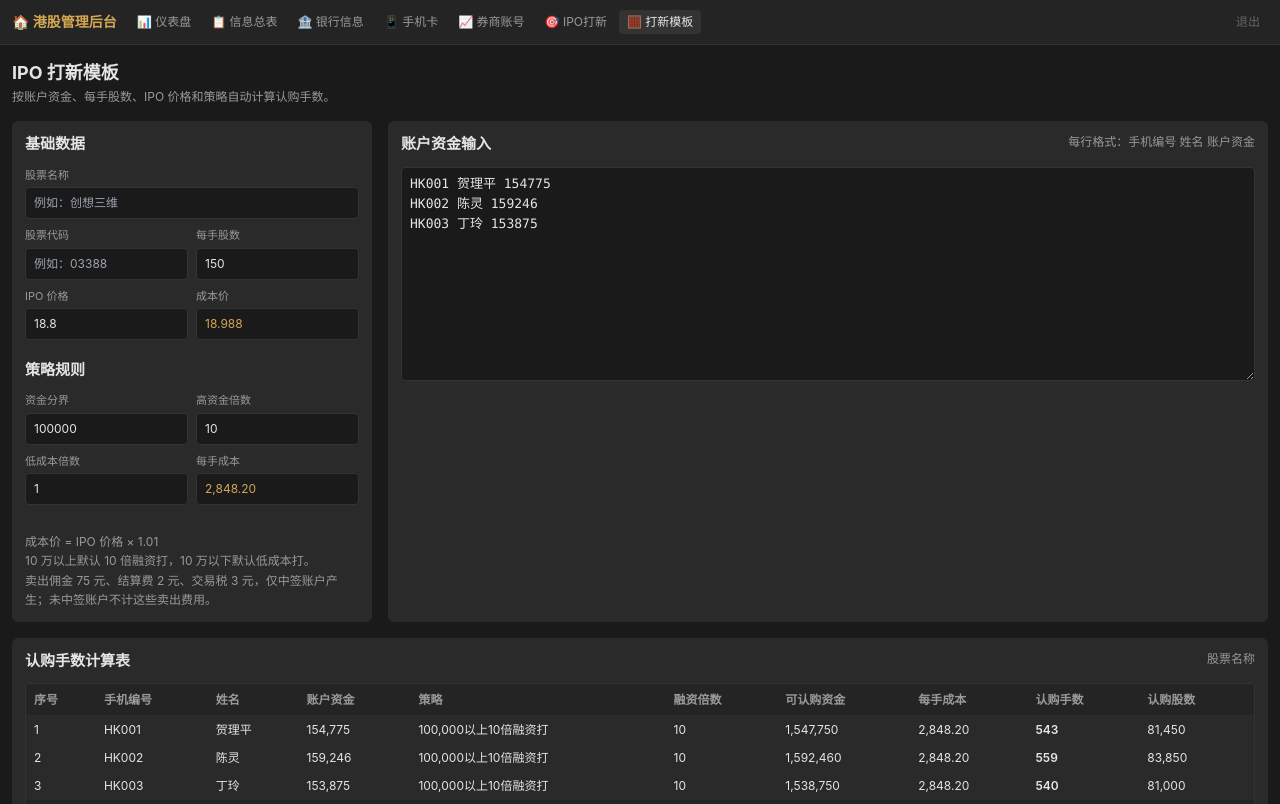
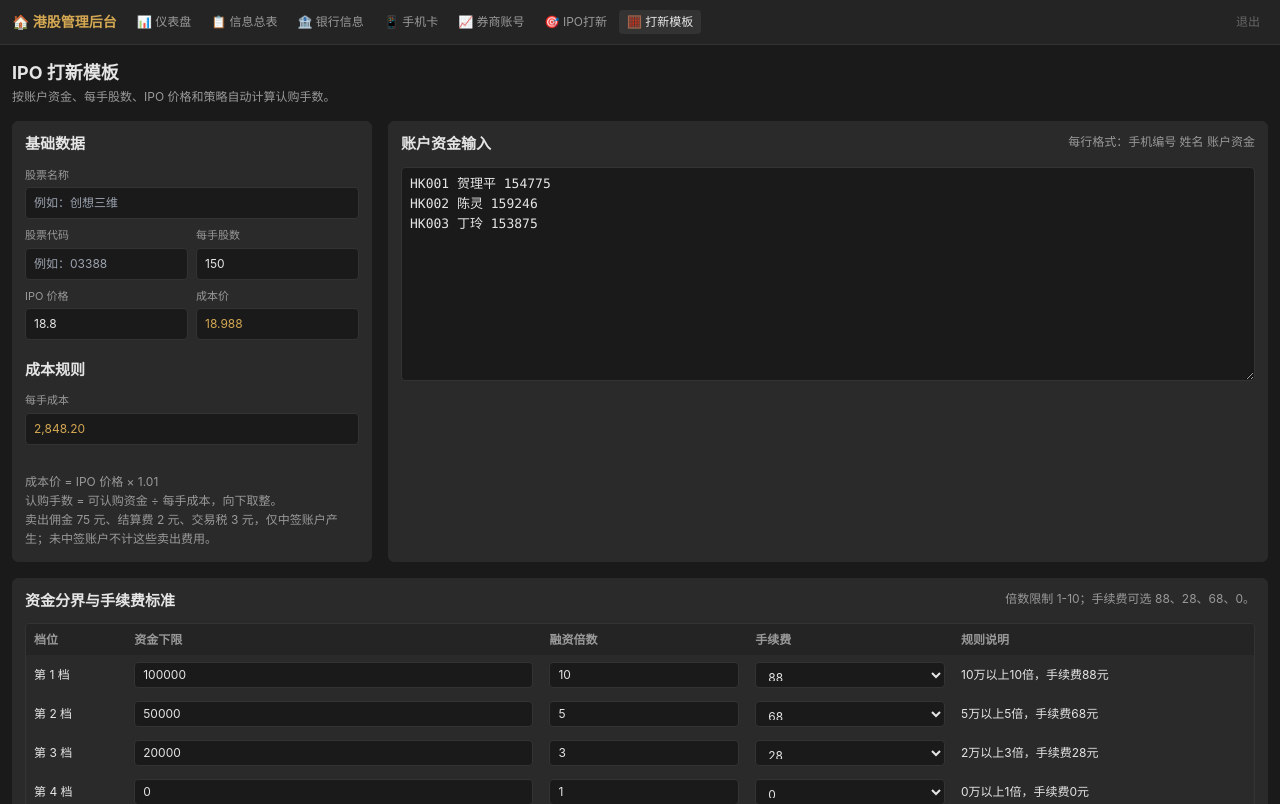
Before and after one commit to xieyajun32-oss/hkipo-admin, a React (Vite) app in the folder frontend/: page /admin/ipo-template in a window 1280 px wide. Shown: the top 804 px of the page. Built offline with nearby package versions, Linux system fonts and the light colour scheme; sample sign-in values are in the browser's storage.

Commit message:
完善打新模板资金分界手续费规则

```diff
--- a/frontend/src/index.css
+++ b/frontend/src/index.css
@@ -146,7 +146,8 @@ body {
 }
 
 .template-field input,
-.template-textarea {
+.template-textarea,
+.template-table-input {
   width: 100%;
   border: 1px solid var(--border);
   border-radius: 4px;
@@ -157,7 +158,8 @@ body {
 }
 
 .template-field input:focus,
-.template-textarea:focus {
+.template-textarea:focus,
+.template-table-input:focus {
   border-color: var(--accent);
 }
 
@@ -179,3 +181,8 @@ body {
   border-top: 1px solid var(--border-soft);
   padding-top: 10px;
 }
+
+.template-table-input {
+  min-width: 96px;
+  height: 26px;
+}
--- a/frontend/src/pages/IpoTemplate.jsx
+++ b/frontend/src/pages/IpoTemplate.jsx
@@ -3,6 +3,13 @@ import React, { useMemo, useState } from 'react'
 const defaultAccounts = `HK001 贺理平 154775
 HK002 陈灵 159246
 HK003 丁玲 153875`
+const feeOptions = [88, 28, 68, 0]
+const defaultTiers = [
+  { threshold: 100000, leverage: 10, fee: 88 },
+  { threshold: 50000, leverage: 5, fee: 68 },
+  { threshold: 20000, leverage: 3, fee: 28 },
+  { threshold: 0, leverage: 1, fee: 0 },
+]
 
 function fmt(value, digits = 2) {
   if (value === null || value === undefined || Number.isNaN(value)) return '-'
@@ -30,22 +37,46 @@ function parseAccounts(text) {
     })
 }
 
+function clampLeverage(value) {
+  const parsed = Number(value)
+  if (!Number.isFinite(parsed)) return 1
+  return Math.max(1, Math.min(10, parsed))
+}
+
+function tierLabel(tier) {
+  if (!tier) return '-'
+  return `${fmt(tier.threshold / 10000, 0)}万以上${fmt(tier.leverage, 0)}倍，手续费${fmt(tier.fee, 0)}元`
+}
+
+function matchTier(capital, tiers) {
+  const sorted = [...tiers].sort((a, b) => Number(b.threshold || 0) - Number(a.threshold || 0))
+  return sorted.find(tier => capital >= Number(tier.threshold || 0)) || sorted.at(-1) || defaultTiers.at(-1)
+}
+
 export default function IpoTemplate() {
   const [stockName, setStockName] = useState('')
   const [stockCode, setStockCode] = useState('')
   const [lotShares, setLotShares] = useState(150)
   const [ipoPrice, setIpoPrice] = useState(18.8)
-  const [highThreshold, setHighThreshold] = useState(100000)
-  const [highLeverage, setHighLeverage] = useState(10)
-  const [lowLeverage, setLowLeverage] = useState(1)
+  const [tiers, setTiers] = useState(defaultTiers)
   const [accountsText, setAccountsText] = useState(defaultAccounts)
 
   const costPrice = Number(ipoPrice || 0) * 1.01
   const lotCost = Number(lotShares || 0) * costPrice
 
+  const updateTier = (index, key, value) => {
+    setTiers(current => current.map((tier, idx) => {
+      if (idx !== index) return tier
+      if (key === 'leverage') return { ...tier, leverage: clampLeverage(value) }
+      return { ...tier, [key]: Number(value) }
+    }))
+  }
+
   const rows = useMemo(() => {
     return parseAccounts(accountsText).map(row => {
-      const leverage = row.capital >= Number(highThreshold || 0) ? Number(highLeverage || 0) : Number(lowLeverage || 0)
+      const tier = matchTier(row.capital, tiers)
+      const leverage = clampLeverage(tier?.leverage)
+      const subscriptionFee = Number(tier?.fee || 0)
       const buyingPower = row.capital * leverage
       const lots = lotCost > 0 ? Math.floor(buyingPower / lotCost) : 0
       const shares = lots * Number(lotShares || 0)
@@ -53,22 +84,22 @@ export default function IpoTemplate() {
       return {
         ...row,
         leverage,
+        subscriptionFee,
         buyingPower,
         lots,
         shares,
-        strategy: row.capital >= Number(highThreshold || 0)
-          ? `${fmt(highThreshold, 0)}以上${fmt(highLeverage, 0)}倍融资打`
-          : `${fmt(highThreshold, 0)}以下低成本打`,
+        strategy: tierLabel(tier),
       }
     })
-  }, [accountsText, highLeverage, highThreshold, lotCost, lotShares, lowLeverage])
+  }, [accountsText, lotCost, lotShares, tiers])
 
   const totals = rows.reduce((sum, row) => ({
     capital: sum.capital + row.capital,
     buyingPower: sum.buyingPower + row.buyingPower,
     lots: sum.lots + row.lots,
     shares: sum.shares + row.shares,
-  }), { capital: 0, buyingPower: 0, lots: 0, shares: 0 })
+    subscriptionFee: sum.subscriptionFee + row.subscriptionFee,
+  }), { capital: 0, buyingPower: 0, lots: 0, shares: 0, subscriptionFee: 0 })
 
   return (
     <div>
@@ -107,20 +138,8 @@ export default function IpoTemplate() {
             </label>
           </div>
 
-          <h2 className="font-semibold mt-5 mb-3">策略规则</h2>
-          <div className="grid grid-cols-2 gap-2">
-            <label className="template-field">
-              <span>资金分界</span>
-              <input type="number" value={highThreshold} onChange={e => setHighThreshold(Number(e.target.value))} />
-            </label>
-            <label className="template-field">
-              <span>高资金倍数</span>
-              <input type="number" value={highLeverage} onChange={e => setHighLeverage(Number(e.target.value))} />
-            </label>
-            <label className="template-field">
-              <span>低成本倍数</span>
-              <input type="number" value={lowLeverage} onChange={e => setLowLeverage(Number(e.target.value))} />
-            </label>
+          <h2 className="font-semibold mt-5 mb-3">成本规则</h2>
+          <div className="grid grid-cols-1 gap-2">
             <label className="template-field">
               <span>每手成本</span>
               <input value={fmt(lotCost, 2)} readOnly />
@@ -129,7 +148,7 @@ export default function IpoTemplate() {
 
           <div className="template-rule mt-4">
             <div>成本价 = IPO 价格 × 1.01</div>
-            <div>10 万以上默认 10 倍融资打，10 万以下默认低成本打。</div>
+            <div>认购手数 = 可认购资金 ÷ 每手成本，向下取整。</div>
             <div>卖出佣金 75 元、结算费 2 元、交易税 3 元，仅中签账户产生；未中签账户不计这些卖出费用。</div>
           </div>
         </section>
@@ -152,6 +171,47 @@ export default function IpoTemplate() {
 
       <section className="template-panel mt-4">
         <div className="flex flex-wrap justify-between gap-2 mb-3">
+          <h2 className="font-semibold">资金分界与手续费标准</h2>
+          <div className="text-xs" style={{ color: 'var(--text-secondary)' }}>
+            倍数限制 1-10；手续费可选 88、28、68、0。
+          </div>
+        </div>
+        <div className="overflow-x-auto rounded border" style={{ borderColor: 'var(--border)' }}>
+          <table className="w-full min-w-[720px] text-xs ipo-import-table">
+            <thead>
+              <tr>
+                <th className="text-left px-2 py-2">档位</th>
+                <th className="text-left px-2 py-2">资金下限</th>
+                <th className="text-left px-2 py-2">融资倍数</th>
+                <th className="text-left px-2 py-2">手续费</th>
+                <th className="text-left px-2 py-2">规则说明</th>
+              </tr>
+            </thead>
+            <tbody>
+              {tiers.map((tier, index) => (
+                <tr key={index}>
+                  <td className="px-2 py-1.5">第 {index + 1} 档</td>
+                  <td className="px-2 py-1.5">
+                    <input className="template-table-input" type="number" value={tier.threshold} onChange={e => updateTier(index, 'threshold', e.target.value)} />
+                  </td>
+                  <td className="px-2 py-1.5">
+                    <input className="template-table-input" type="number" min="1" max="10" value={tier.leverage} onChange={e => updateTier(index, 'leverage', e.target.value)} />
+                  </td>
+                  <td className="px-2 py-1.5">
+                    <select className="template-table-input" value={tier.fee} onChange={e => updateTier(index, 'fee', e.target.value)}>
+                      {feeOptions.map(fee => <option key={fee} value={fee}>{fee}</option>)}
+                    </select>
+                  </td>
+                  <td className="px-2 py-1.5">{tierLabel(tier)}</td>
+                </tr>
+              ))}
+            </tbody>
+          </table>
+        </div>
+      </section>
+
+      <section className="template-panel mt-4">
+        <div className="flex flex-wrap justify-between gap-2 mb-3">
           <h2 className="font-semibold">认购手数计算表</h2>
           <div className="text-xs" style={{ color: 'var(--text-secondary)' }}>
             {stockName || '股票名称'} {stockCode ? `(${stockCode})` : ''}
@@ -167,6 +227,7 @@ export default function IpoTemplate() {
                 <th className="text-left px-2 py-2">账户资金</th>
                 <th className="text-left px-2 py-2">策略</th>
                 <th className="text-left px-2 py-2">融资倍数</th>
+                <th className="text-left px-2 py-2">手续费</th>
                 <th className="text-left px-2 py-2">可认购资金</th>
                 <th className="text-left px-2 py-2">每手成本</th>
                 <th className="text-left px-2 py-2">认购手数</th>
@@ -182,6 +243,7 @@ export default function IpoTemplate() {
                   <td className="px-2 py-1.5">{fmt(row.capital, 0)}</td>
                   <td className="px-2 py-1.5">{row.strategy}</td>
                   <td className="px-2 py-1.5">{fmt(row.leverage, 0)}</td>
+                  <td className="px-2 py-1.5">{fmt(row.subscriptionFee, 0)}</td>
                   <td className="px-2 py-1.5">{fmt(row.buyingPower, 0)}</td>
                   <td className="px-2 py-1.5">{fmt(lotCost, 2)}</td>
                   <td className="px-2 py-1.5 font-semibold">{fmt(row.lots, 0)}</td>
@@ -197,6 +259,7 @@ export default function IpoTemplate() {
                 <td className="px-2 py-2 font-semibold">{fmt(totals.capital, 0)}</td>
                 <td />
                 <td />
+                <td className="px-2 py-2 font-semibold">{fmt(totals.subscriptionFee, 0)}</td>
                 <td className="px-2 py-2 font-semibold">{fmt(totals.buyingPower, 0)}</td>
                 <td />
                 <td className="px-2 py-2 font-semibold">{fmt(totals.lots, 0)}</td>
```
